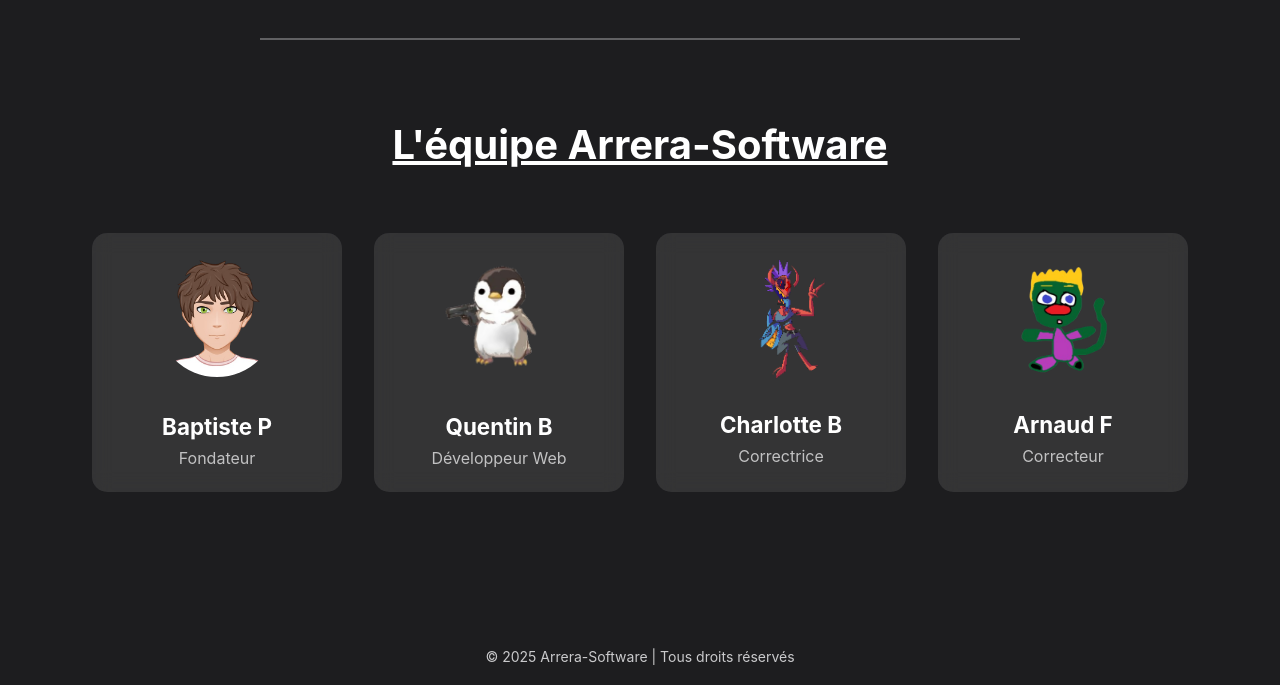
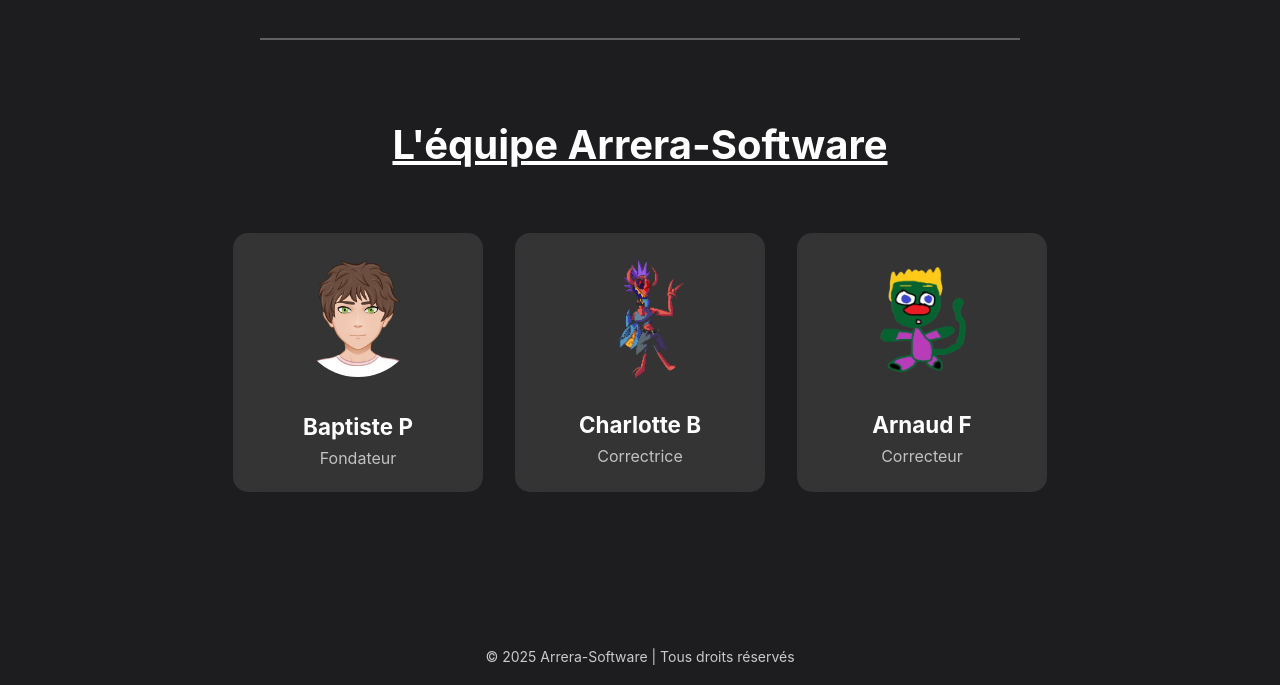
Before and after one commit to Arrera-Software/site-web, a PHP site: page /a-propos in a window 1280 px wide. Shown: the part 667-1352 px from the top of the page. Run offline with PHP 8.4, Linux system fonts and the light colour scheme.

Commit message:
suppr de quentin

```diff
--- a/a-propos.php
+++ b/a-propos.php
@@ -30,13 +30,6 @@
                 <p>Fondateur</p>
             </div>
             <div class="team-member">
-                <a href="https://github.com/skoyzz" target="_blank">
-                    <img src="img/skoyzz.webp" alt="Quentin B" class="member-img">
-                </a>
-                <h3>Quentin B</h3>
-                <p>Développeur Web</p>
-            </div>
-            <div class="team-member">
                 <img src="img/charlotte.webp" alt="Charlotte B" class="member-img">
                 <h3>Charlotte B</h3>
                 <p>Correctrice</p>
```
Also changed, not shown: img/skoyzz.webp (deleted).
